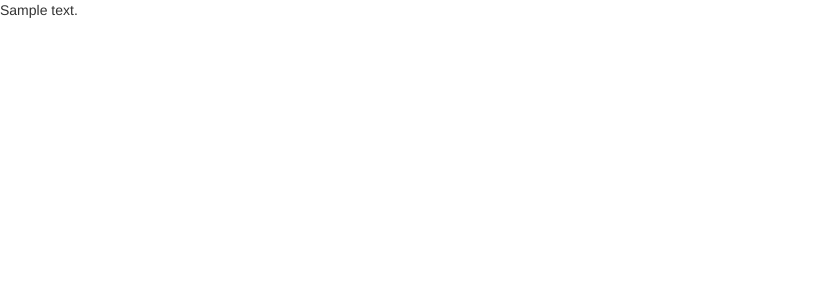
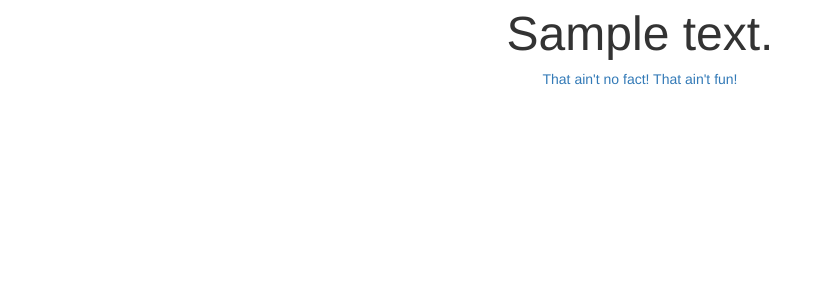
Before and after one commit to dj-palmer/fun_fact_friday_GIT, a Django app: page / in a window 1280 px wide. Before the commit the part shown is almost empty. Shown: the top 300 px of the page, without its empty margins (0-832 px from the left). Run offline with Django 3.2, Linux system fonts and the light colour scheme; tables that the repository leaves empty hold one stand-in row (values such as "Sample post"); some libraries are stand-ins or nearby versions.

Commit message:
updated models to include a reference link for facts, and allowed users to choose to get more facts or learn about the fact via the link

```diff
--- a/facts/models.py
+++ b/facts/models.py
@@ -5,6 +5,7 @@ from django.db import models
 # Create your models here.
 class Fact(models.Model):
 	short_text = models.CharField(max_length=255)
+	ref_link = models.CharField(max_length=1000, blank=True, null=True)
 
-	#def __unicode__(self):
-	#	return "%s" %self.short_text
+	def __unicode__(self):
+		return "%s" %self.short_text
--- a/facts/templates/facts/index.html
+++ b/facts/templates/facts/index.html
@@ -3,5 +3,15 @@
 {% block title %}Fun Fact Friday{% endblock %}
 
 {% block body %}
-	{{ fact.short_text }}
+	<center>
+		<div>
+			<span style="font-size:36pt">
+				{{ fact.short_text }}
+			</span>
+		</div>
+			{% if fact.ref_link %}
+			<a href="{{ fact.ref_link }}">That ain't no fact!</a>
+			{% endif %}
+		<a href="{% url 'fact' %}">That ain't fun!</a>
+	</center>
 {% endblock %}
--- a/facts/urls.py
+++ b/facts/urls.py
@@ -2,6 +2,6 @@ from django.conf.urls import url
 from views import getFact, getFacts
 
 urlpatterns = [
-    url(r'^$', getFact),
+    url(r'^$', getFact, name="fact"),
     url(r'^morefacts$', getFacts)
 ]
```
Also changed, not shown: facts/templates/facts/facts.html (+6 -1 lines), facts/migrations/0002_fact_ref_link.py (added).
